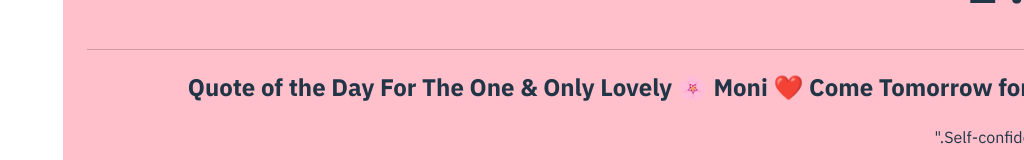
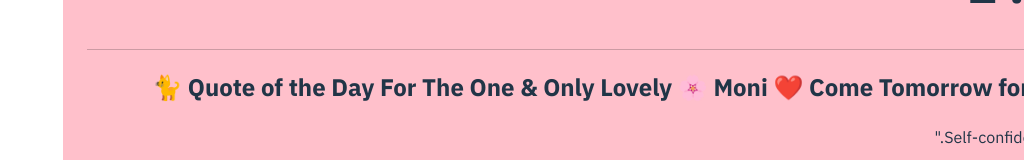
Before and after one commit to mohamedhamdy9966/pray-times, a React (Vite) app: page / in a window 1280 px wide. Shown: the part 196-356 px from the top of the page, without its empty margins (256-1280 px from the left). Built offline with nearby package versions, Linux system fonts and the light colour scheme; no server answers.

Commit message:
add-quotes

```diff
--- a/src/App.jsx
+++ b/src/App.jsx
@@ -1,7 +1,6 @@
 import { Container } from "@mui/material";
 import "./App.css";
 import MainContent from "./MainContent";
-import DailyQuote from "./components/DailyQuote";
 
 function App() {
   return (
--- a/src/components/DailyQuote.jsx
+++ b/src/components/DailyQuote.jsx
@@ -118,7 +118,7 @@ const DailyQuote = () => {
     <div className="daily-quote p-4 border rounded shadow text-center max-w-md mx-auto mt-10">
       <h2 className="text-xl font-semibold mb-2">
         Quote of the Day For The One & Only Lovely <span>🌸 Moni ❤️</span> Come
-        Tomorrow for a New Quote My Princess
+        Tomorrow for a New Quote My Princess 🐈
       </h2>
       <p className="text-gray-700 italic">"{quoteOfTheDay}"</p>
     </div>
```
